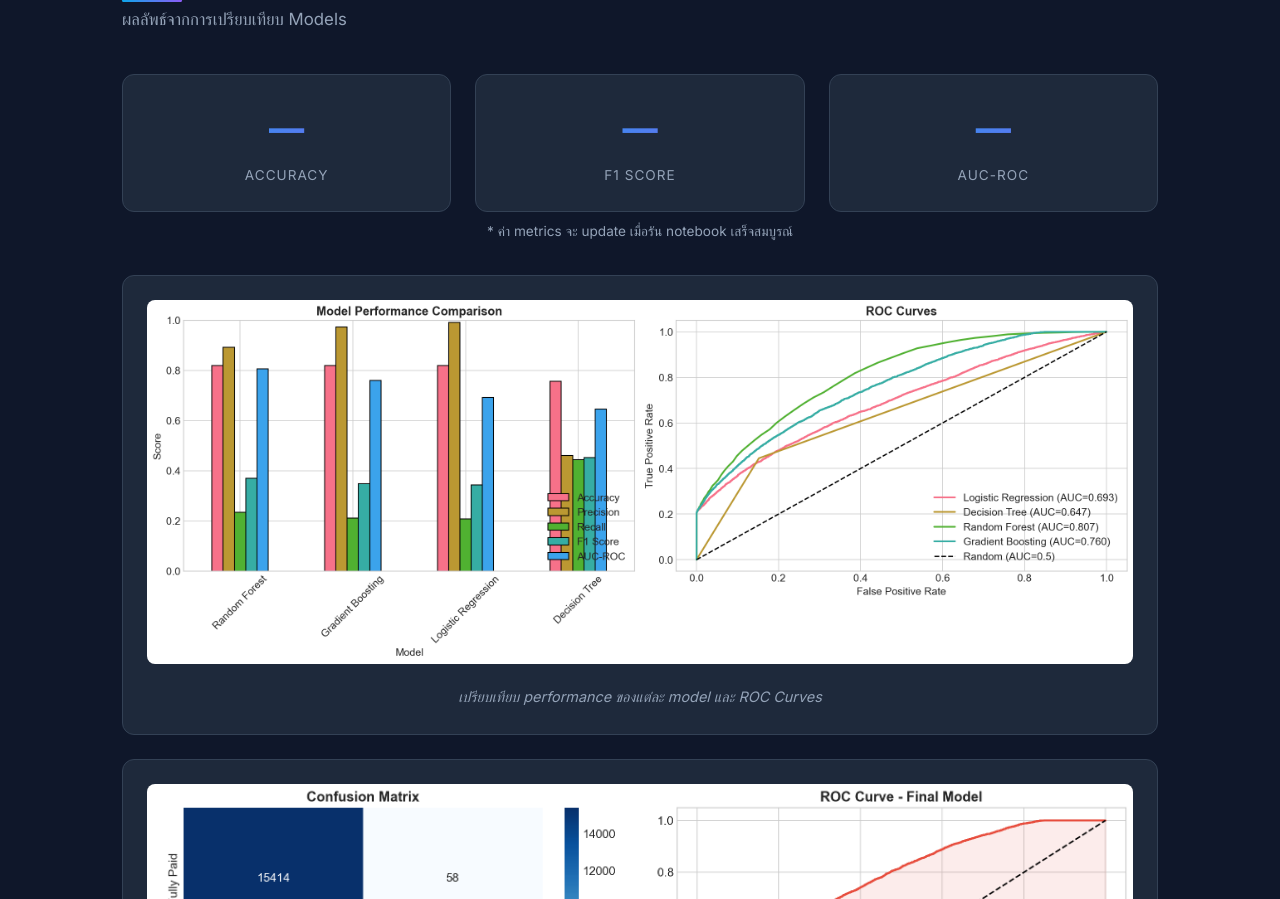
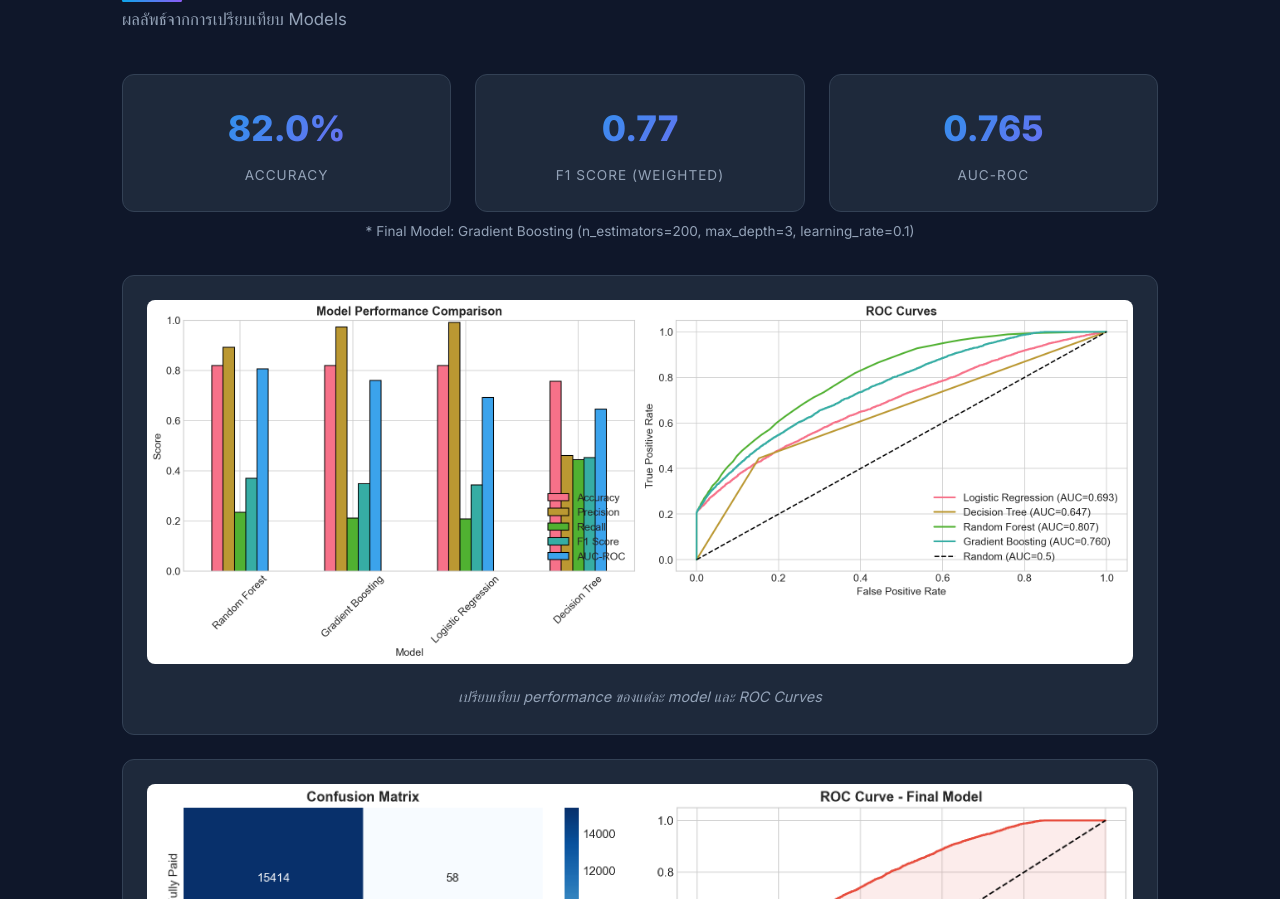
Before and after one commit to Natpaphonnn/Bank_Loan, a plain HTML site: page index.html in a window 1280 px wide. Shown: the part 9225-10124 px from the top of the page. Drawn offline with Linux system fonts and the light colour scheme.

Commit message:
Update Results section with actual model metrics
- Accuracy: 82.0%, F1 (weighted): 0.77, AUC-ROC: 0.765
- Show final model params instead of placeholder text

Co-Authored-By: Claude Opus 4.6 <noreply@anthropic.com>

```diff
--- a/index.html
+++ b/index.html
@@ -222,19 +222,19 @@
 
         <div class="grid-3" id="metrics-grid">
             <div class="metric-card">
-                <div class="metric-value" id="accuracy-val">—</div>
+                <div class="metric-value">82.0%</div>
                 <div class="metric-label">Accuracy</div>
             </div>
             <div class="metric-card">
-                <div class="metric-value" id="f1-val">—</div>
-                <div class="metric-label">F1 Score</div>
+                <div class="metric-value">0.77</div>
+                <div class="metric-label">F1 Score (weighted)</div>
             </div>
             <div class="metric-card">
-                <div class="metric-value" id="auc-val">—</div>
+                <div class="metric-value">0.765</div>
                 <div class="metric-label">AUC-ROC</div>
             </div>
         </div>
-        <p style="text-align:center;color:var(--text-secondary);font-size:0.85rem;margin-top:0.5rem;">* ค่า metrics จะ update เมื่อรัน notebook เสร็จสมบูรณ์</p>
+        <p style="text-align:center;color:var(--text-secondary);font-size:0.85rem;margin-top:0.5rem;">* Final Model: Gradient Boosting (n_estimators=200, max_depth=3, learning_rate=0.1)</p>
 
         <div class="chart-container" style="margin-top:2rem;">
             <img src="assets/model_comparison.png" alt="Model Comparison">
```
